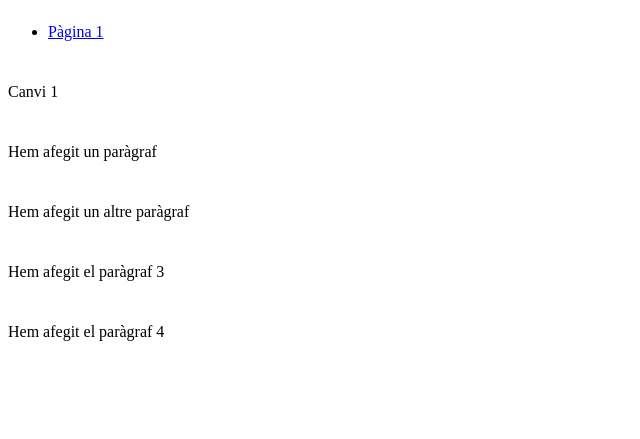
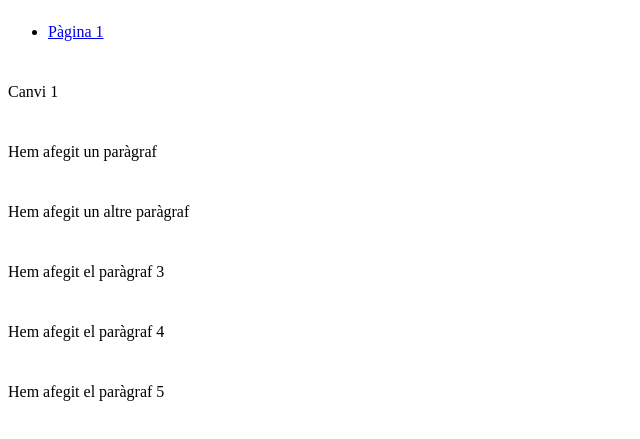
Before and after one commit to cristinaRoige/projecte_git, a plain HTML site: page projecte/index.html in a window 1280 px wide. Shown: the part 101-540 px from the top of the page, without its empty margins (0-640 px from the left). Drawn offline with Linux system fonts and the light colour scheme.

Commit message:
canvi per veure els resets 3

```diff
--- a/projecte/index.html
+++ b/projecte/index.html
@@ -26,5 +26,6 @@
 	<div class="clear"><p>Hem afegit un altre paràgraf</p></div>
 	<div class="clear"><p>Hem afegit el paràgraf 3</p></div>
 	<div class="clear"><p>Hem afegit el paràgraf 4</p></div>
+	<div class="clear"><p>Hem afegit el paràgraf 5</p></div>
 </body>
 </html>
```
